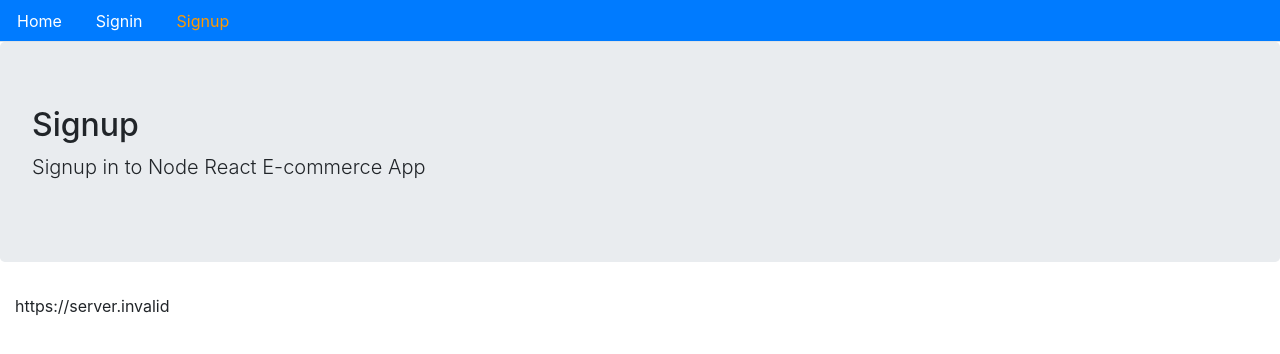
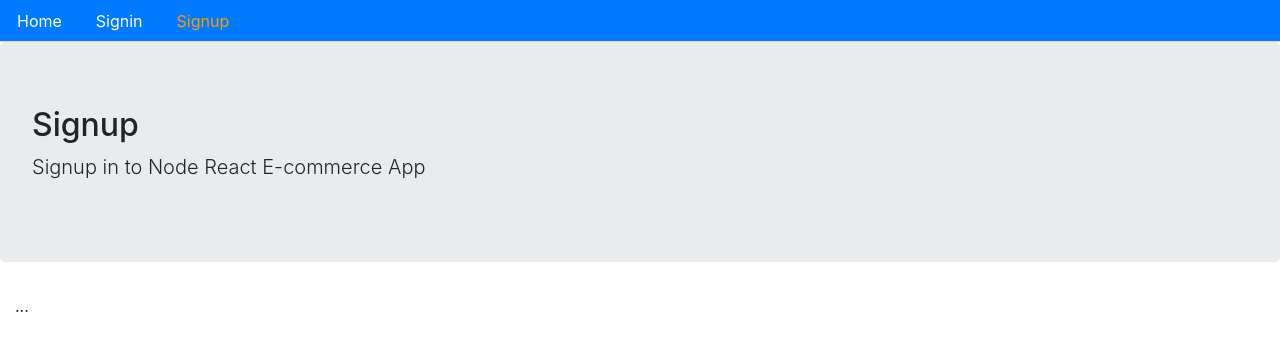
Before and after one commit to byohannes/ecommerce, a React (Create React App) app in the folder client/: page /signup in a window 1280 px wide. Shown: the top 354 px of the page. Built offline with nearby package versions, Linux system fonts and the light colour scheme; no server answers.

Commit message:
updated signup component

```diff
--- a/client/src/user/Signup.js
+++ b/client/src/user/Signup.js
@@ -8,7 +8,7 @@ const Signup = () => (
     description="Signup in to Node React E-commerce App"
     className="container-fluid"
   >
-    {API}
+    ...
   </Layout>
 );
 
```
